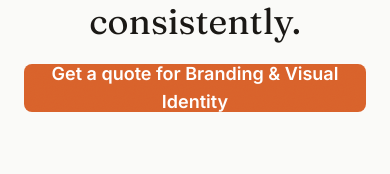
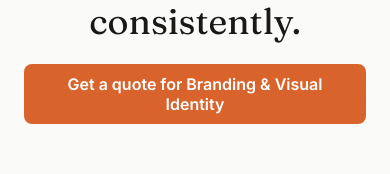
Before and after one commit to premsagar86/CurateX, a Next.js app: page /services/branding-visual-identity in a window 390 px wide. Shown: the part 288-462 px from the top of the page. Built offline with nearby package versions, Linux system fonts and the light colour scheme; no server answers; the database is empty.

Commit message:
changed the bleeding text

```diff
--- a/components/marketing/hero.tsx
+++ b/components/marketing/hero.tsx
@@ -2,7 +2,14 @@
 // §20 defines its own hero copy. PLAN.md §16.5.
 import Link from "next/link";
 import { buttonVariants } from "@/components/ui/button";
+import { cn } from "@/lib/utils";
 import type { ReactNode } from "react";
+
+// Long, specific CTA labels ("Get a quote for Website Design & Development")
+// overflow a fixed-height pill on narrow screens. This lets the button wrap
+// and grow, and steps the type down below sm so it always stays in the box.
+const heroCtaClass =
+  "h-auto min-h-12 w-full max-w-full whitespace-normal py-2.5 text-center text-base leading-tight sm:w-auto sm:text-lg";
 
 export interface HeroProps {
   eyebrow?: string;
@@ -19,12 +26,15 @@ export function Hero({ eyebrow, headline, subhead, primaryCta, secondaryCta, vis
       {eyebrow && <p className="text-sm font-semibold uppercase tracking-wide text-primary">{eyebrow}</p>}
       <h1 className="max-w-3xl font-display text-4xl leading-tight md:text-5xl">{headline}</h1>
       {subhead && <p className="mx-auto max-w-2xl text-lg text-text-muted">{subhead}</p>}
-      <div className="flex flex-wrap justify-center gap-3">
-        <Link href={primaryCta.href} className={buttonVariants({ size: "lg" })}>
+      <div className="flex w-full flex-col items-stretch justify-center gap-3 sm:w-auto sm:flex-row sm:flex-wrap">
+        <Link href={primaryCta.href} className={cn(buttonVariants({ size: "lg" }), heroCtaClass)}>
           {primaryCta.label}
         </Link>
         {secondaryCta && (
-          <Link href={secondaryCta.href} className={buttonVariants({ variant: "outline", size: "lg" })}>
+          <Link
+            href={secondaryCta.href}
+            className={cn(buttonVariants({ variant: "outline", size: "lg" }), heroCtaClass)}
+          >
             {secondaryCta.label}
           </Link>
         )}
```
